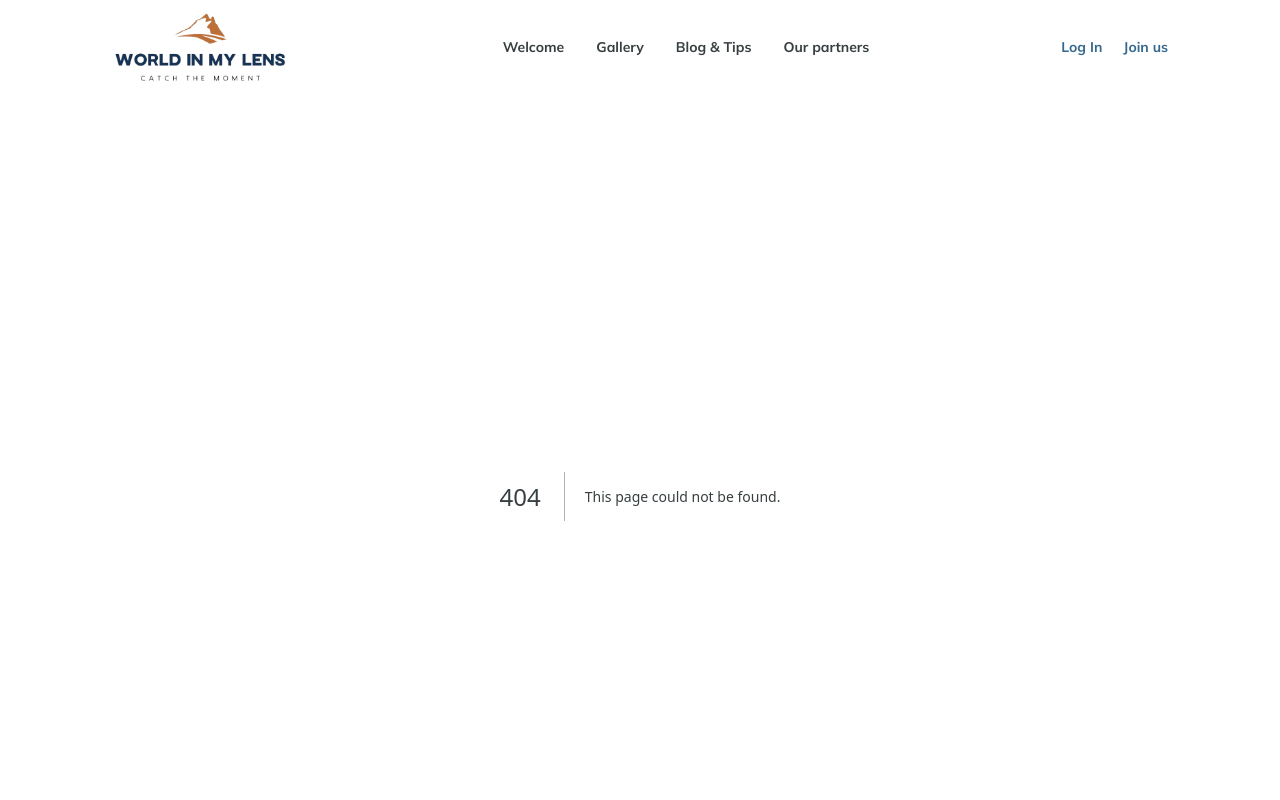
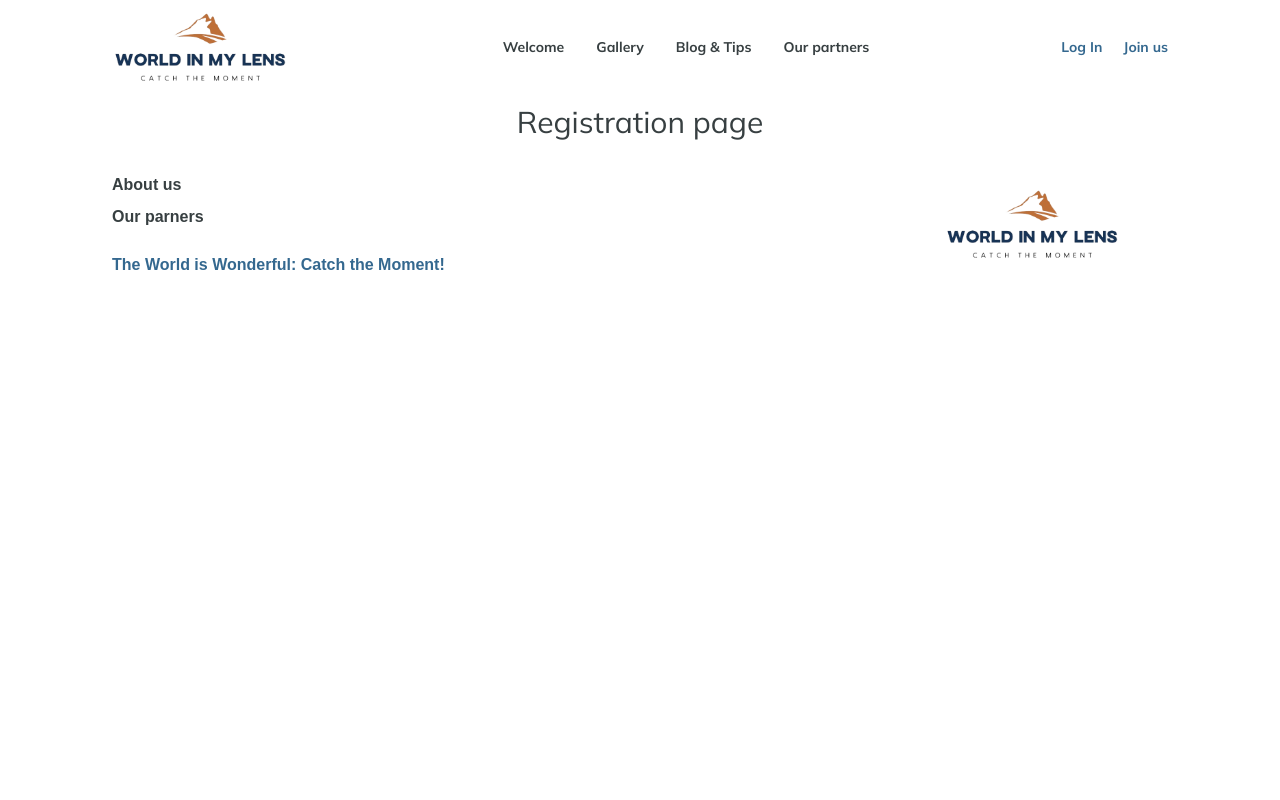
Before and after one commit to daria31v/project, a Next.js app: page /registration in a window 1280 px wide. Before the commit this address had no page. Shown: the top 800 px of the page. Built offline with nearby package versions, Linux system fonts and the light colour scheme.

Commit message:
add login & registration pages

```diff
--- a/src/app/components/Auth/authNav.tsx
+++ b/src/app/components/Auth/authNav.tsx
@@ -4,7 +4,7 @@ export const AuthNav = () => {
   return (
     <div className="xl:ml-48 flex gap-[21px] text-secondary font-bold text-base">
       <Link href="/login">Log In</Link>
-      <Link href="/register">Join us</Link>
+      <Link href="/registration">Join us</Link>
     </div>
   );
 };
--- /dev/null
+++ b/src/app/login/page.tsx
@@ -0,0 +1,10 @@
+import { Metadata } from "next";
+
+
+export default function Login() {
+  return (
+    <div>
+      <h1 className="text-[30px] mt-1 mb-1 text-center">Login page</h1>
+    </div>
+  );
+}
--- /dev/null
+++ b/src/app/registration/page.tsx
@@ -0,0 +1,10 @@
+import { Metadata } from "next";
+
+
+export default function Registration() {
+  return (
+    <div>
+      <h1 className="text-[30px] mt-1 mb-1 text-center">Registration page</h1>
+    </div>
+  );
+}
```
